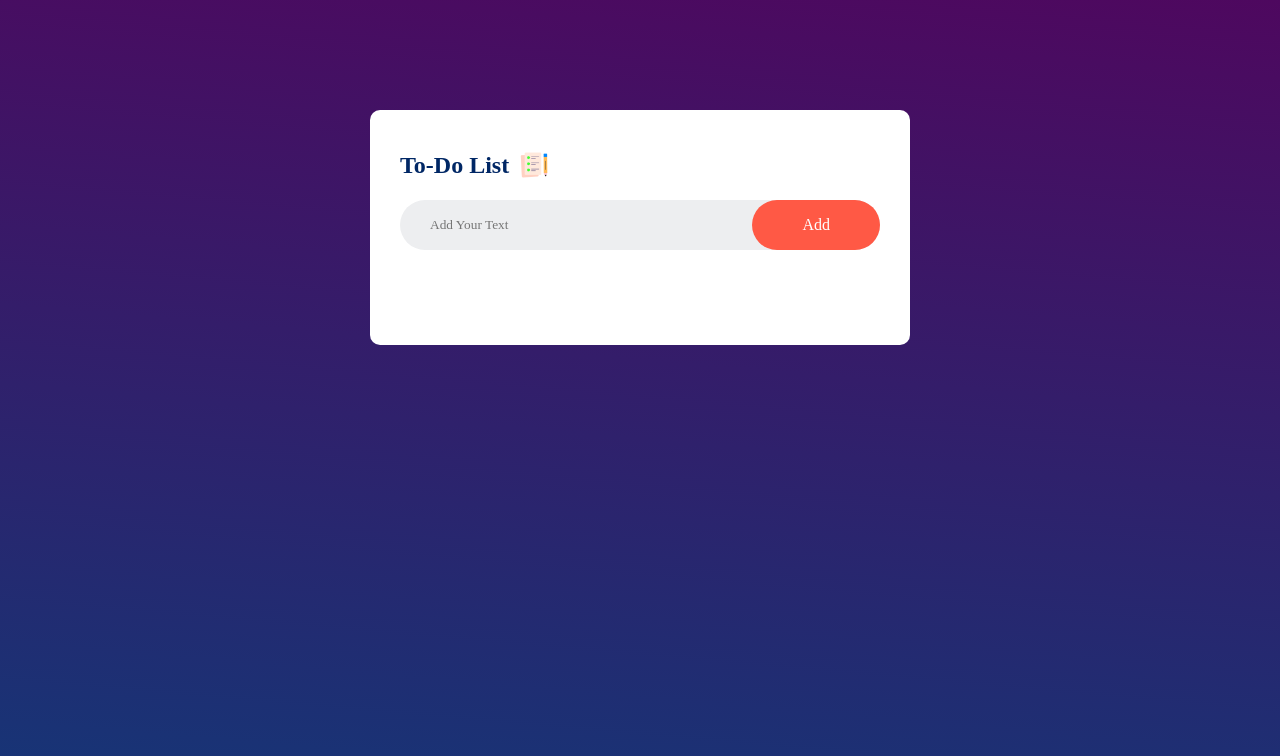
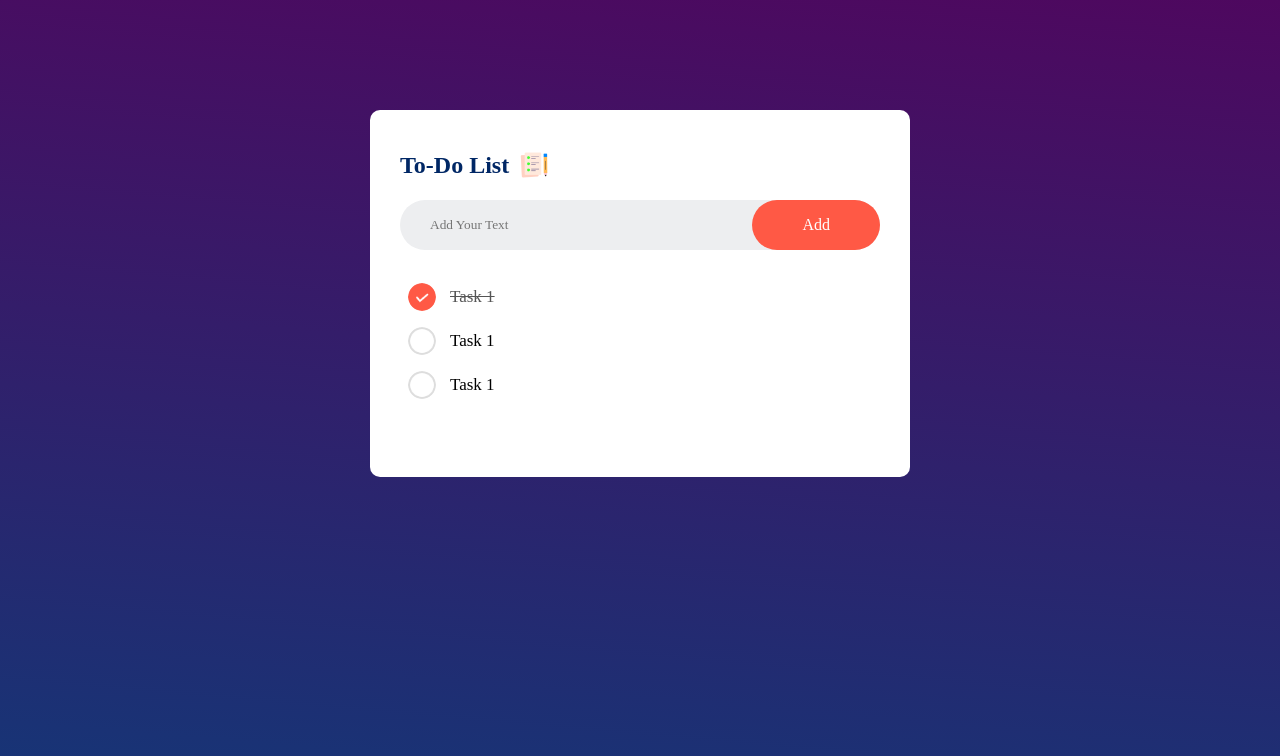
Before and after one commit to saudkhan07/To-Do-list-App, a plain HTML site: page index.html in a window 1280 px wide. Drawn offline with Linux system fonts and the light colour scheme; files whose address does not match are found by name.

Commit message:
before adding javascript file

```diff
--- a/index.html
+++ b/index.html
@@ -15,7 +15,11 @@
             <input type="text" id="input-box" placeholder="Add Your Text">
             <button>Add</button>
         </div>
-
+        <ul id="list-container">
+            <li class="checked">Task 1</li>
+            <li>Task 1</li>
+            <li>Task 1</li>
+        </ul>
     </div>
 </div>
 </body>
--- a/style.css
+++ b/style.css
@@ -56,3 +56,30 @@ button{
     cursor: pointer;
     border-radius: 40px;
 }
+ul li{
+    list-style: none;
+    font-size: 17px;
+    padding: 12px 8px 12px 50px;
+    /* user-select: none; */
+    cursor: pointer;
+    position: relative;
+}
+ul li::before{
+    content: '';
+    position: absolute;
+    height: 28px;
+    width: 28px;
+    border-radius: 50%;
+    background-image: url(todolistimages/unchecked.png);
+    background-size: cover;
+    background-position: center;
+    top: 8px;
+    left: 8px;
+}
+ul li.checked{
+    color: #555;
+    text-decoration: line-through;
+}
+ul li.checked::before{
+    background-image: url(todolistimages/checked.png);
+}
```
Also changed, not shown: script.js (added), todolistimages/checked.png (renamed from todolist images/checked.png), todolistimages/icon.png (renamed from todolist images/icon.png), todolistimages/unchecked.png (renamed from todolist images/unchecked.png).
